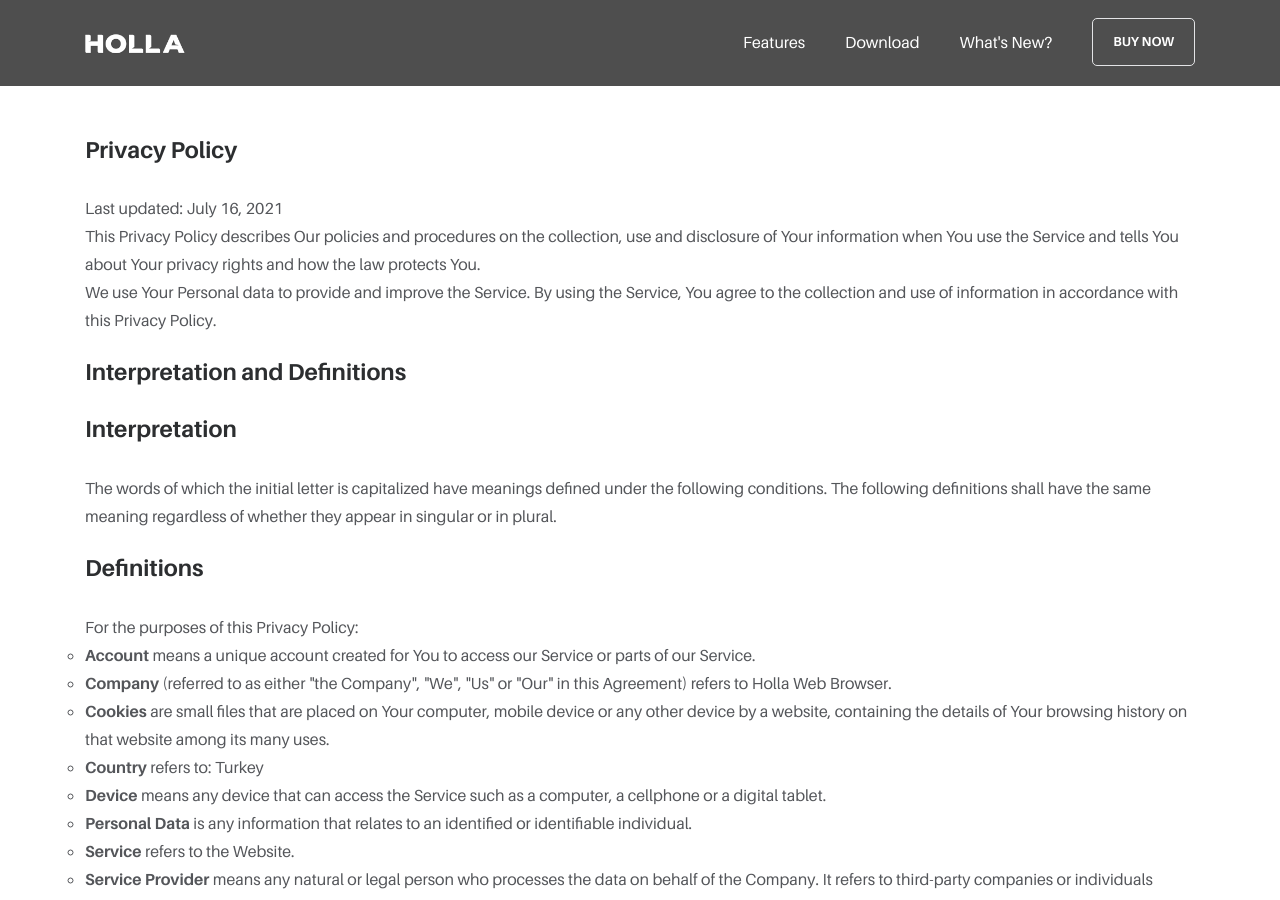
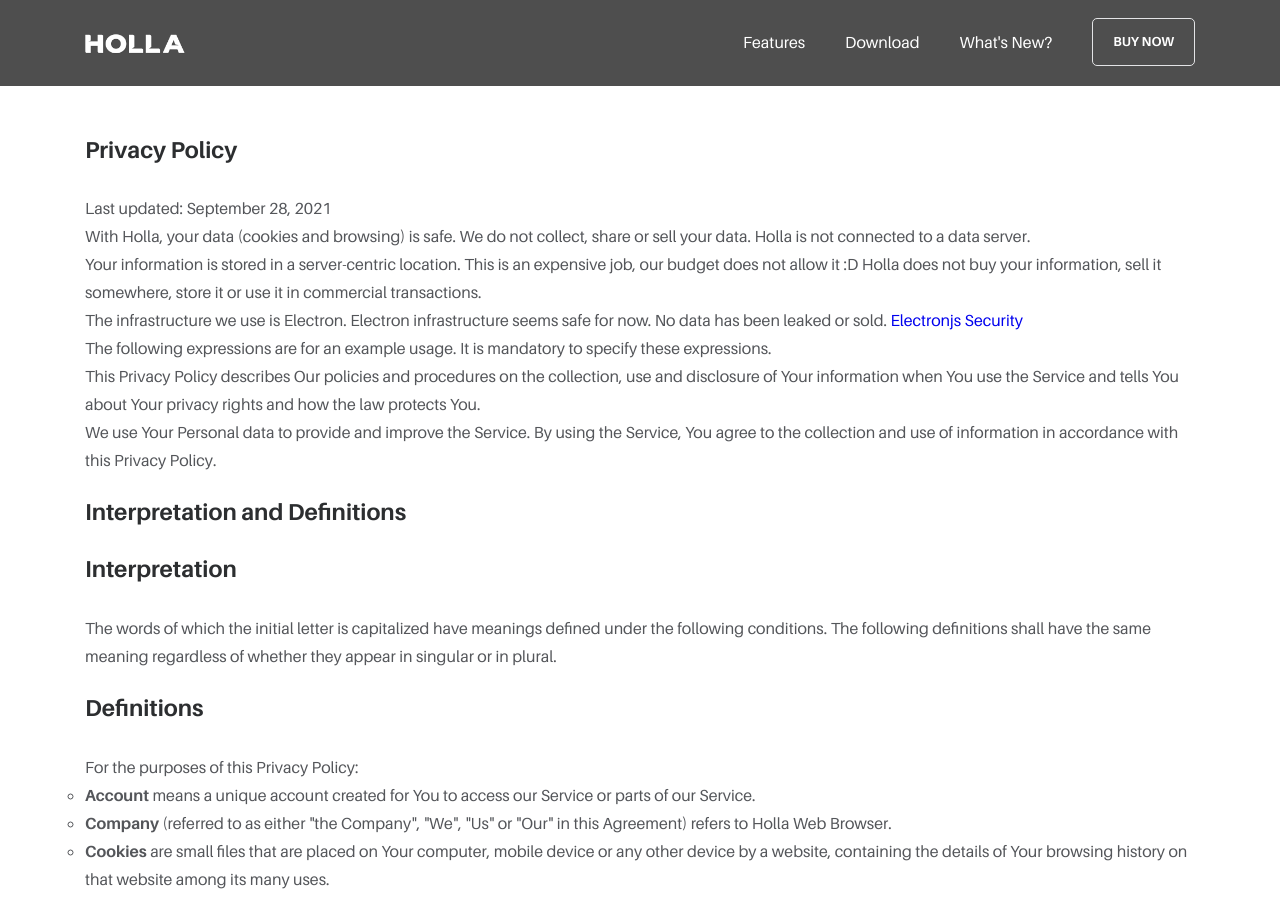
Before and after one commit to meforce/holla, a Jekyll site: the page built from docs/privacy-policy.html, in a window 1280 px wide and 900 px high. Built offline with Jekyll 4.4.1, drawn with Linux system fonts in a browser that asks for light colours; some web fonts are replaced.

Commit message:
Update privacy-policy.html

```diff
--- a/docs/_layouts/privacy-policy.html
+++ b/docs/_layouts/privacy-policy.html
@@ -74,11 +74,19 @@
 
 
 <h1>Privacy Policy</h1>
-<p>Last updated: July 16, 2021</p>
+<p>Last updated: September 28, 2021</p>
+
+<p>
+With Holla, your data (cookies and browsing) is safe. We do not collect, share or sell your data. Holla is not connected to a data server.<br>
+Your information is stored in a server-centric location. This is an expensive job, our budget does not allow it :D Holla does not buy your information, sell it somewhere, store it or use it in commercial transactions.<br>
+The infrastructure we use is Electron. Electron infrastructure seems safe for now. No data has been leaked or sold. <a href="https://www.electronjs.org/docs/tutorial/security">Electronjs Security</a>  <br>
+The following expressions are for an example usage. It is mandatory to specify these expressions.
+</p>
+
 <p>This Privacy Policy describes Our policies and procedures on the collection, use and disclosure of Your information when You use the Service and tells You about Your privacy rights and how the law protects You.</p>
 <p>We use Your Personal data to provide and improve the Service. By using the Service, You agree to the collection and use of information in accordance with this Privacy Policy.</p>
 
-   <br>
+ <br>
 
 <h1>Interpretation and Definitions</h1>
 <h2>Interpretation</h2>
```
